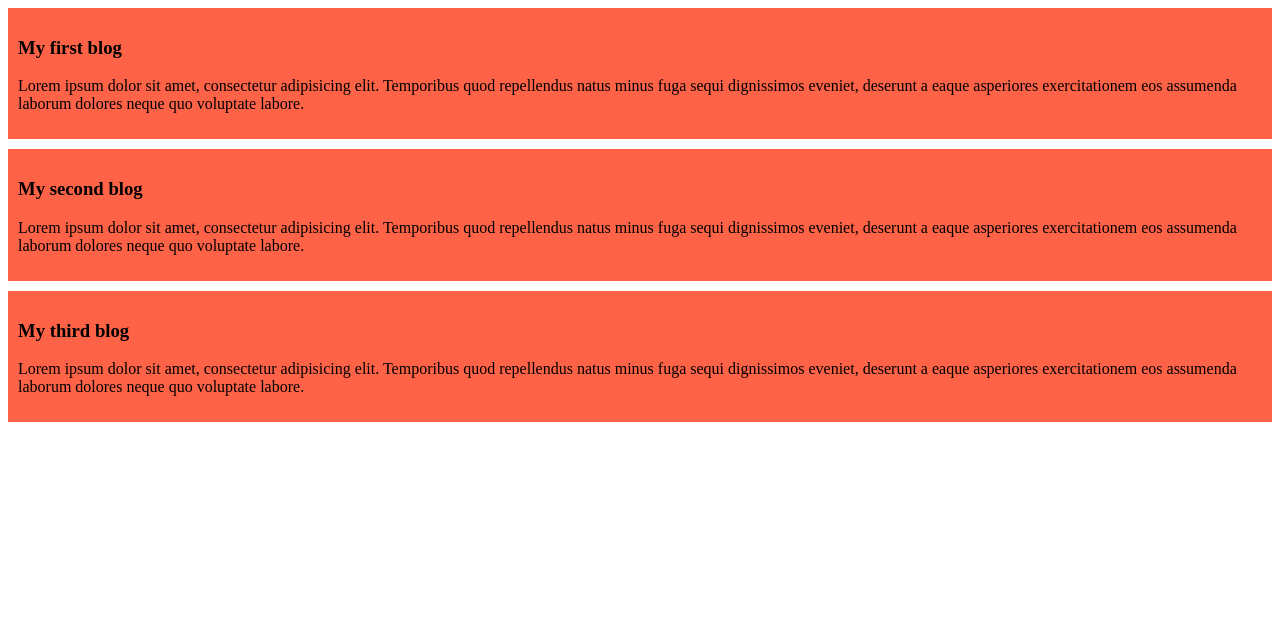
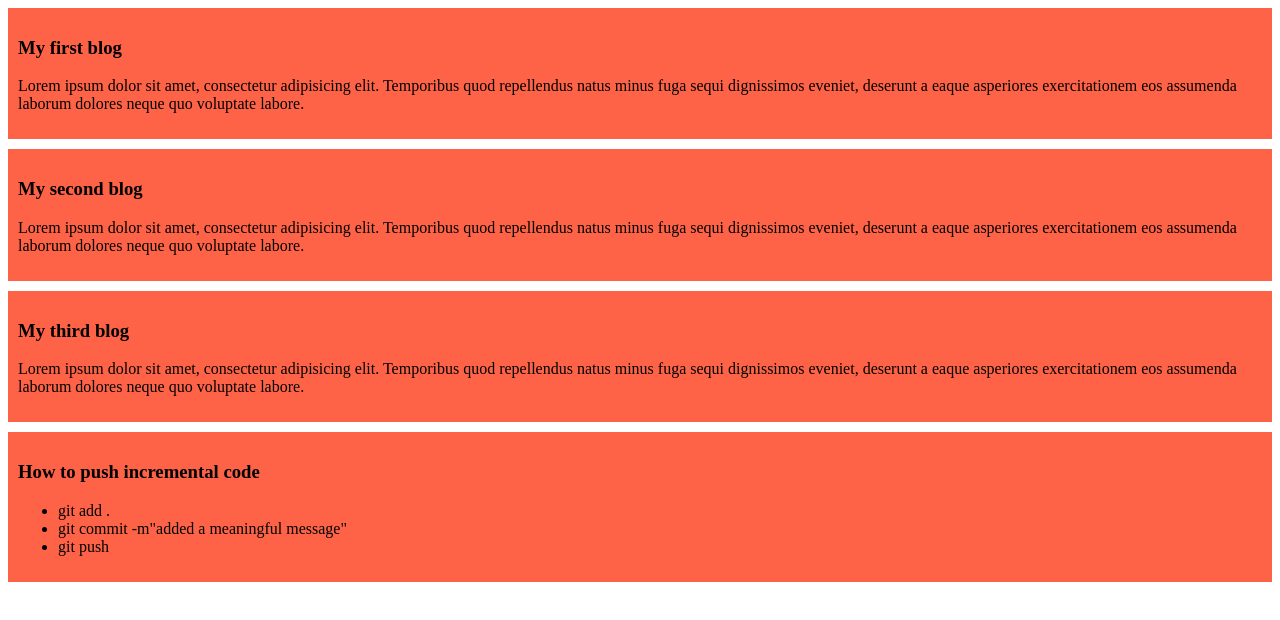
Before and after one commit to yasmin595/my-normal-website, a plain HTML site: page index.html in a window 1280 px wide. Drawn offline with Linux system fonts and the light colour scheme.

Commit message:
added a list to push incremental code

```diff
--- a/index.html
+++ b/index.html
@@ -6,9 +6,8 @@
     <title>my normal website</title>
     <link rel="stylesheet" href="styles/blog.css">
 </head>
+
 <body>
-
-</body>
 
 <div>
     <h3> My first blog</h3>
@@ -22,4 +21,13 @@
     <h3> My third blog</h3>
     <p>Lorem ipsum dolor sit amet, consectetur adipisicing elit. Temporibus quod repellendus natus minus fuga sequi dignissimos eveniet, deserunt a eaque asperiores exercitationem eos assumenda laborum dolores neque quo voluptate labore.</p>
 </div>
+<div>
+    <h3>How to push incremental code</h3>
+    <ul>
+        <li> git add .</li>
+        <li>git commit -m"added a meaningful message"</li>
+        <li>git push</li>
+    </ul>
+</div>
+</body>
 </html>
```
